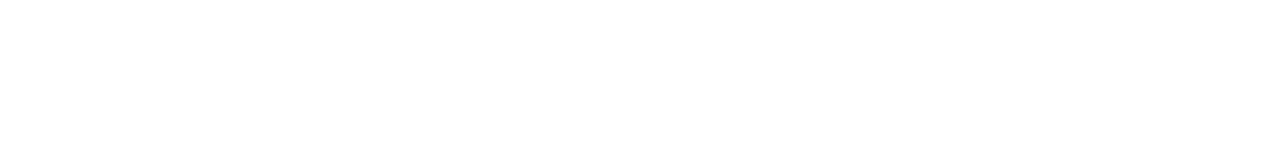
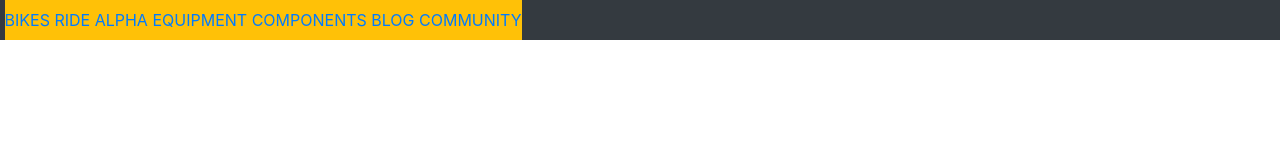
Before and after one commit to EmilJuulP/CommencalBootstrap, a plain HTML site: page index.html in a window 1280 px wide. Drawn offline with nearby package versions, Linux system fonts and the light colour scheme.

Commit message:
added part of the navbar

```diff
--- a/index.html
+++ b/index.html
@@ -8,6 +8,16 @@
     <title>Commencal Bikes(Bootstrap øvelse)</title>
 </head>
 <body>
-
+    <header class="bg-dark">
+        <img src="img/logo.png" alt="">
+        <nav class="navbar-text text-dark bg-warning">
+            <a href="#">BIKES</a>
+            <a href="#">RIDE ALPHA</a>
+            <a href="#">EQUIPMENT</a>
+            <a href="#">COMPONENTS</a>
+            <a href="#">BLOG</a>
+            <a href="#">COMMUNITY</a>
+        </nav>
+    </header>
 </body>
 </html>
```
Also changed, not shown: 1 other file.
